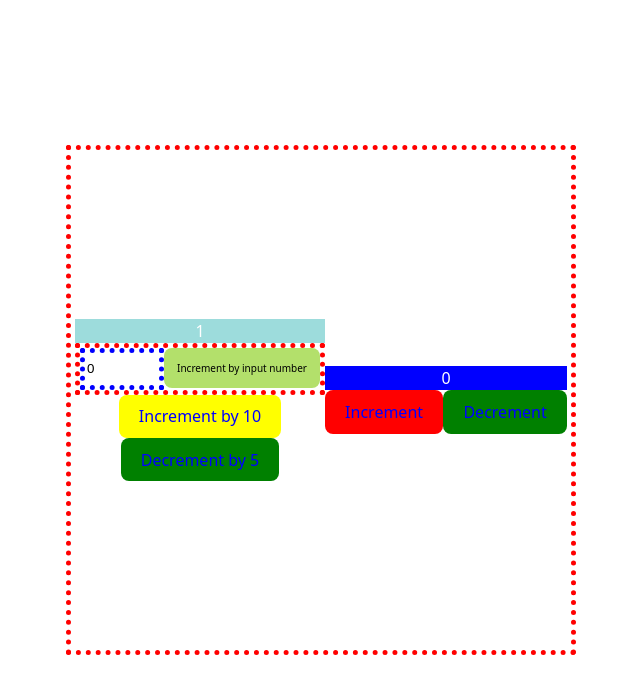
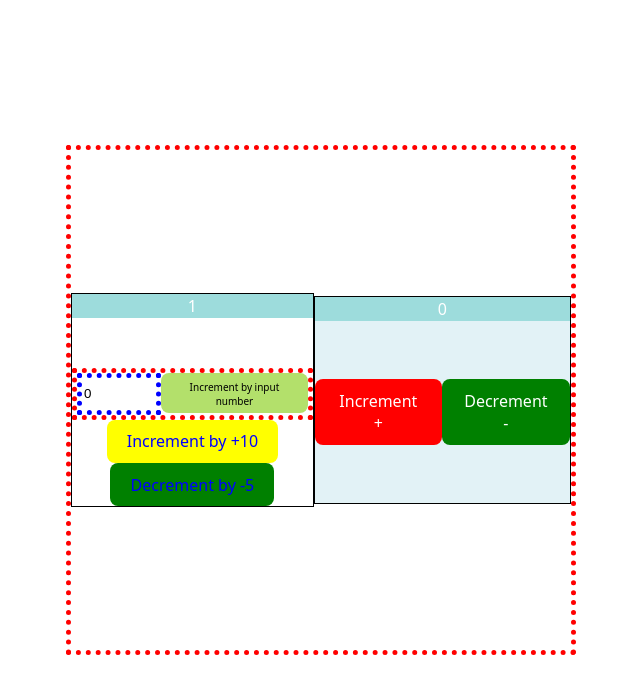
Before and after one commit to AkhileshVe/react-redux-toolkit, a React (Vite) app in the folder Reduxtoolkit/: page / in a window 1280 px wide. Shown: the top 694 px of the page, without its empty margins (319-959 px from the left). Built offline with nearby package versions, Linux system fonts and the light colour scheme.

Commit message:
fix ui issues

```diff
--- a/Reduxtoolkit/src/Features/counter/Counter.jsx
+++ b/Reduxtoolkit/src/Features/counter/Counter.jsx
@@ -15,11 +15,19 @@
 
   return (
     <div>
-      <div style={{ background: "white", border: "5px dotted red", width: "500px", height: "500px", display: "flex", flexDirection: "row", alignItems: "center", justifyContent: "center" }}>
+      <div
+        style={{
+          background: "white", border: "5px dotted red",
+          width: "500px", height: "500px", display: "flex",
+          flexDirection: "row", alignItems: "center", justifyContent: "center"
+        }}>
 
-        <div>  <div style={{ color: "white", background: "#9ddcdc" }}>{count1}</div>
+        <div style={{ border: "1px solid black" }}>  <div style={{
+          color: "white", background: "#9ddcdc",
+          marginBottom: "50px"
+        }}>{count1}</div>
           <div style={{ background: "white", border: "5px dotted red", }}>
-            <div style={{display:"flex", flexDirection:"row"}}>   <input
+            <div style={{ display: "flex", flexDirection: "row" }}>   <input
               style={{
                 color: "black", background: "white", height:
                   "30px", width: "70px", border: "5px dotted blue"
@@ -30,7 +38,11 @@
               }}
               placeholder='enter a number'
             />
-              <button style={{ color: "black", background: "#b3e06bff" ,height:40, fontSize:"10px"}}
+              <button
+                style={{
+                  color: "black", background: "#b3e06bff",
+                  height: 40, fontSize: "10px"
+                }}
                 aria-label="Increment value"
                 onClick={() => handlevaluebynumber()} >
                 Increment by input number
@@ -42,30 +54,29 @@
           <div><button style={{ color: "blue", background: "yellow" }}
             aria-label="Increment value"
             onClick={() => dispatch(colorchange())} >
-            Increment by 10
+            Increment by +10
           </button></div>
           <button style={{ color: "blue", background: "green" }}
             aria-label="Decrement value"
             onClick={() => dispatch(colordecrement())}
           >
-          Decrement by 5
+            Decrement by -5
           </button>
         </div>
-        <div>
-
-          <div style={{ color: "white", background: "blue" }}>{count}</div>
-          <button style={{ color: "blue", background: "red" }}
+        <div style={{ border: "1px solid black" }}>
+          <div style={{ color: "white", background: "#9ddcdc",  }}>{count}</div>
+          <div style={{ display:"flex", justifyContent:"center", alignItems:"center" , backgroundColor:"#e2f2f6", height:"182px"}}>
+             <button style={{ color: "white", background: "red" }}
             aria-label="Increment value"
             onClick={() => dispatch(increment())} >
-            Increment
+            Increment +
           </button>
-          <button style={{ color: "blue", background: "green" }}
+            <button style={{ color: "white", background: "green" }}
               aria-label="Decrement value"
-            onClick={() => dispatch(decrement())}
-          >
-            Decrement
+              onClick={() => dispatch(decrement())}>
+              Decrement -
             </button>
-
+          </div>
         </div>
 
       </div>
```
Lines whose indentation alone changed are shown as unchanged.
